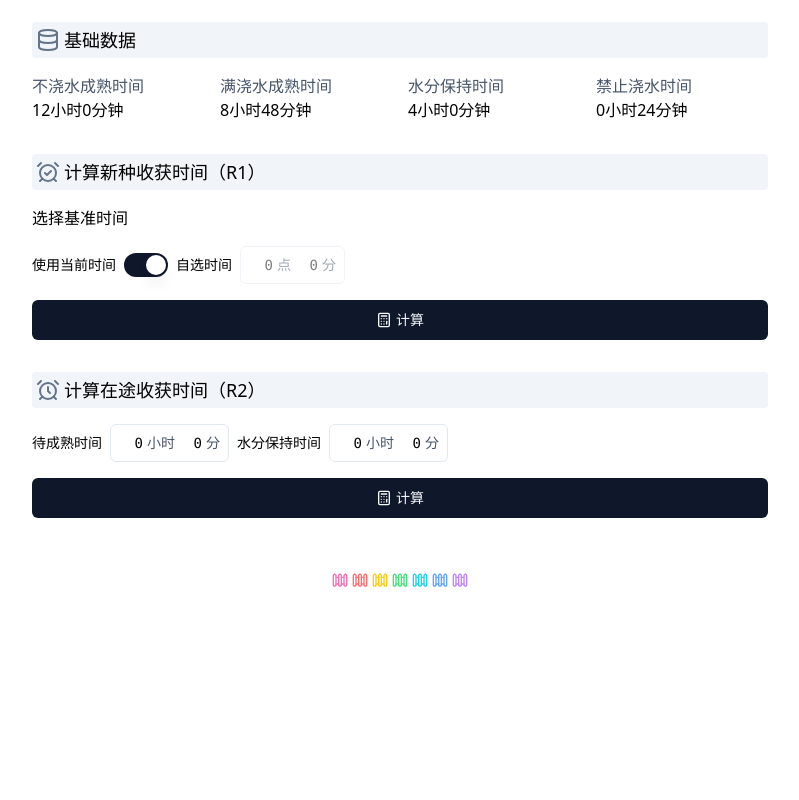
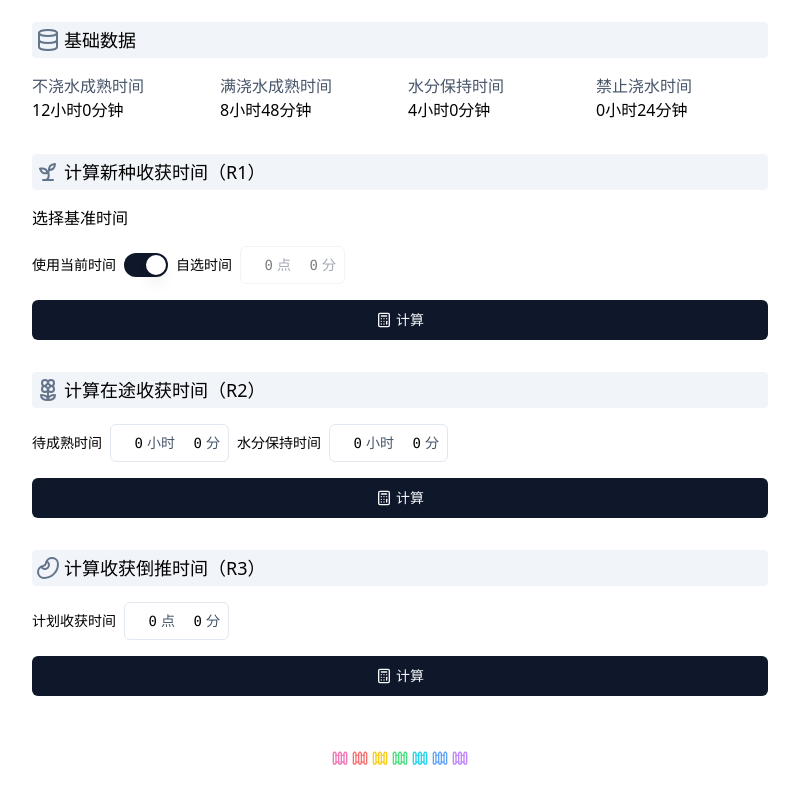
Before and after one commit to anson0370/ymzc-calculator, a Next.js app: page / in a window 1280 px wide. Shown: the part 339-1139 px from the top of the page, without its empty margins (240-1039 px from the left). Before the commit the page ends 961 px from the top, so only its background shows below. Built offline with nearby package versions, Linux system fonts and the light colour scheme.

Commit message:
add plan harvest time reverse calc

```diff
--- a/app/page.tsx
+++ b/app/page.tsx
@@ -1,6 +1,6 @@
 'use client';
 
-import { DataCeil, R1Data, R2Data } from "@/components/data-comps";
+import { DataCeil, R1Data, R2Data, R3Data } from "@/components/data-comps";
 import { ConfirmHolder } from "@/components/dialog";
 import { Button } from "@/components/shadcn/ui/button";
 import { Drawer, DrawerContent, DrawerFooter, DrawerHeader, DrawerTitle } from "@/components/shadcn/ui/drawer";
@@ -14,11 +14,11 @@ import TimeInput from "@/components/time-input";
 import { calcWaterList, calcRealHarvestTime } from "@/lib/calc";
 import { vegetables } from "@/lib/data";
 import useHistory from "@/lib/history";
-import { formatDate, minutesToTimeString } from "@/lib/tools";
+import { formatDate, formatDateToHHmm, minutesToTimeString } from "@/lib/tools";
 import { ClacHistoryItem, ClacResult1, ClacResult2, Vegetable } from "@/lib/types";
 import { useLocalStorage } from "@mantine/hooks";
 import { SelectValue } from "@radix-ui/react-select";
-import { AccessibilityIcon, AlarmClockCheckIcon, AlarmClockIcon, CalculatorIcon, CarrotIcon, DatabaseIcon, FenceIcon, FileClockIcon, GlassWaterIcon, HelpCircleIcon, NotebookPenIcon } from "lucide-react";
+import { AccessibilityIcon, BeanIcon, CalculatorIcon, CarrotIcon, DatabaseIcon, FenceIcon, FileClockIcon, Flower2Icon, GlassWaterIcon, HelpCircleIcon, NotebookPenIcon, SproutIcon } from "lucide-react";
 import { useEffect, useMemo, useState } from "react";
 
 function CommentDrawer({
@@ -101,8 +101,11 @@ export default function Home() {
 
   const [toHarvestDuration, setToHarvestDuration] = useState<number>(0);
   const [waterKeepDuration, setWaterKeepDuration] = useState<number>(0);
+  const [goingToharvestTimeResult, setGoingToHarvestTimeResult] = useState<ClacResult2 | null>(null);
 
-  const [goingToharvestTimeResult, setGoingToHarvestTimeResult] = useState<ClacResult2 | null>(null);
+  const [planHarvestTime, setPlanHarvestTime] = useState<{ hour: number, minute: number }>({ hour: 0, minute: 0 });
+  const [planHarvestTimeResult, setPlanHarvestTimeResult] = useState<ClacResult1 | null>(null);
+
 
   const { histories, addHistory, addComment } = useHistory();
   const [commentDrawerOpen, setCommentDrawerOpen] = useState<boolean>(false);
@@ -215,6 +218,47 @@ export default function Home() {
     addHistory(history);
   };
 
+  const calculatePlanHarvestTime = () => {
+    const baseDate = new Date();
+    baseDate.setHours(planHarvestTime.hour);
+    baseDate.setMinutes(planHarvestTime.minute);
+    const fullWaterTime = new Date(baseDate);
+    fullWaterTime.setMinutes(fullWaterTime.getMinutes() - calculatedTime.realHarvestTime);
+
+    const oneWaterTime = new Date(baseDate);
+    oneWaterTime.setMinutes(oneWaterTime.getMinutes() - (selectedVegetable.harvestTime - Math.round(calculatedTime.waterKeepTime * 0.25)));
+
+    const twoWaterTime = new Date(oneWaterTime);
+    twoWaterTime.setMinutes(twoWaterTime.getMinutes() + Math.round(calculatedTime.waterKeepTime * 0.25));
+
+    const lastWaterTime = new Date(baseDate);
+    lastWaterTime.setMinutes(lastWaterTime.getMinutes() - Math.round(calculatedTime.waterKeepTime * 0.1));
+
+    const waterList = calcWaterList(calculatedTime.realHarvestTime, 0, calculatedTime.waterKeepTime);
+    const waterTimes = waterList.map((time) => {
+      const date = new Date(baseDate);
+      date.setMinutes(date.getMinutes() - time);
+      return date;
+    }).reverse();
+
+    const result: ClacResult1 = {
+      fullWaterTime,
+      oneWaterTime,
+      twoWaterTime,
+      lastWaterTime,
+      waterTimes,
+    };
+    setPlanHarvestTimeResult(result);
+
+    const history: ClacHistoryItem = {
+      type: 'R3',
+      result,
+      baseTime: baseDate,
+      vegetable: selectedVegetable.name,
+    };
+    addHistory(history);
+  };
+
   return (
     <main className="flex w-full min-h-screen flex-col items-center">
       <div className="flex flex-col items-stretch gap-y-4 w-full max-w-3xl p-4">
@@ -298,7 +342,7 @@ export default function Home() {
           </DataCeil>
         </div>
         <h2 className="flex items-center text-lg p-1 rounded bg-slate-100 mt-4">
-          <AlarmClockCheckIcon className="mr-1 w-6 h-6 text-slate-500" />
+          <SproutIcon className="mr-1 w-6 h-6 text-slate-500" />
           <span>计算新种收获时间（R1）</span>
         </h2>
         <div>选择基准时间</div>
@@ -320,7 +364,7 @@ export default function Home() {
           <R1Data result={harvestTimeResult} />
         )}
         <h2 className="flex items-center text-lg p-1 rounded bg-slate-100 mt-4">
-          <AlarmClockIcon className="mr-1 w-6 h-6 text-slate-500" />
+          <Flower2Icon className="mr-1 w-6 h-6 text-slate-500" />
           <span>计算在途收获时间（R2）</span>
         </h2>
         <div className="flex flex-col items-start gap-y-2 sm:flex-row sm:items-center sm:gap-x-2">
@@ -340,6 +384,23 @@ export default function Home() {
         {goingToharvestTimeResult && (
           <R2Data result={goingToharvestTimeResult} />
         )}
+        <h2 className="flex items-center text-lg p-1 rounded bg-slate-100 mt-4">
+          <BeanIcon className="mr-1 w-6 h-6 text-slate-500" />
+          <span>计算收获倒推时间（R3）</span>
+        </h2>
+        <div className="flex flex-col items-start gap-y-2 sm:flex-row sm:items-center sm:gap-x-2">
+          <div className="flex items-center gap-x-2">
+            <Label>计划收获时间</Label>
+            <TimeInput mode="time" onTimeChange={setPlanHarvestTime} />
+          </div>
+        </div>
+        <Button onClick={calculatePlanHarvestTime}>
+          <CalculatorIcon className='w-4 h-4 mr-1' />
+          <span>计算</span>
+        </Button>
+        {planHarvestTimeResult && (
+          <R3Data result={planHarvestTimeResult} />
+        )}
         {histories.length > 0 && (
           <>
             <CommentDrawer
@@ -355,18 +416,58 @@ export default function Home() {
             {histories.map((history, i) => {
               return (
                 <div key={history.baseTime.toString()} className="flex flex-col items-stretch gap-y-2 pb-2 border-b">
-                  <h3>{`${history.vegetable}(${history.type}@${formatDate(history.baseTime)})`}</h3>
+                  {function() {
+                    switch (history.type) {
+                      case 'R1':
+                        return (
+                          <>
+                            <h3 className="font-medium flex items-center">
+                              <SproutIcon className="w-5 h-5 text-slate-500" />
+                              <span>{`新种收获计算: ${history.vegetable}`}</span>
+                            </h3>
+                            <span className="-mt-2">{`种下时间: ${formatDate(history.baseTime)}`}</span>
+                          </>
+                        );
+                      case 'R2':
+                        return (
+                          <>
+                            <h3 className="font-medium flex items-center">
+                              <Flower2Icon className="w-5 h-5 text-slate-500" />
+                              <span>{`在途收获计算: ${history.vegetable}`}</span>
+                            </h3>
+                            <span className="-mt-2">{`计算时间: ${formatDate(history.baseTime)}`}</span>
+                          </>
+                        );
+                      case 'R3':
+                        return (
+                          <>
+                            <h3 className="font-medium flex items-center">
+                              <BeanIcon className="w-5 h-5 text-slate-500" />
+                              <span>{`收获倒推计算: ${history.vegetable}`}</span>
+                            </h3>
+                            <span className="-mt-2">{`计划收获时间: ${formatDateToHHmm(history.baseTime)}`}</span>
+                          </>
+                        );
+                      default:
+                        return null;
+                    }
+                  }()}
                   <Comment index={i} comment={history.comment} onCommentClick={openCommentDrawer} />
                   {function() {
-                    if (history.type === 'R1') {
+                    switch (history.type) {
+                      case 'R1':
                         return (
                           <R1Data result={history.result} />
                         );
-                    } else if (history.type === 'R2') {
+                      case 'R2':
                         return (
                           <R2Data result={history.result} />
                         );
-                    } else {
+                      case 'R3':
+                        return (
+                          <R3Data result={history.result} />
+                        );
+                      default:
                         return null;
                     }
                   }()}
--- a/components/timer-trigger.tsx
+++ b/components/timer-trigger.tsx
@@ -4,7 +4,7 @@ import { formatDate, formatDateToHHmm } from "@/lib/tools";
 import { useConfirm } from "./dialog";
 import { Input } from "./shadcn/ui/input";
 
-export default function TimerTrigger({ toTime }: { toTime: Date | string }) {
+export default function TimerTrigger({ toTime, noDay }: { toTime: Date | string, noDay?: boolean }) {
   const { confirm } = useConfirm();
 
   const time = new Date(toTime);
@@ -17,12 +17,12 @@ export default function TimerTrigger({ toTime }: { toTime: Date | string }) {
 
     const alarmTime = new Date(toTime);
     alarmTime.setMinutes(alarmTime.getMinutes() - 1);
-    const timeStr = formatDateToHHmm(alarmTime);
+    const alertTimeStr = formatDateToHHmm(alarmTime);
 
     confirm({
       title: '设置闹钟',
       body: (<div>
-        <p>将设置时间为 <strong>{timeStr}</strong> 的闹钟</p>
+        <p>将设置时间为 <strong>{alertTimeStr}</strong> 的闹钟</p>
         <div className="flex items-center mt-2">
           <span className="shrink-0">闹钟名：</span>
           <Input id="alarm-name" defaultValue='浇水收菜' />
@@ -32,14 +32,14 @@ export default function TimerTrigger({ toTime }: { toTime: Date | string }) {
       cancelText: '取消',
       onConfirm: () => {
         const alarmName = (document.getElementById('alarm-name') as HTMLInputElement).value;
-        window.open(`shortcuts://run-shortcut?name=种菜闹钟&input=${encodeURIComponent(JSON.stringify({ time: timeStr, name: alarmName }))}`);
+        window.open(`shortcuts://run-shortcut?name=种菜闹钟&input=${encodeURIComponent(JSON.stringify({ time: alertTimeStr, name: alarmName }))}`);
       },
     });
   }
 
   return (
     <a href="#" onClick={(e) => { e.preventDefault(); onTimeClick(); }} className="hover:underline">
-      {formatDate(toTime)}
+      {noDay ? formatDateToHHmm(toTime) : formatDate(toTime)}
     </a>
   )
 }
--- a/lib/types.ts
+++ b/lib/types.ts
@@ -33,6 +33,9 @@ export type ClacHistoryItem = ({
 } | {
   type: 'R2',
   result: ClacResult2,
+} | {
+  type: 'R3',
+  result: ClacResult1,
 }) & {
   vegetable: string;
   baseTime: Date;
--- a/package.json
+++ b/package.json
@@ -22,7 +22,7 @@
     "clsx": "^2.1.1",
     "date-fns": "^3.6.0",
     "lucide-react": "^0.378.0",
-    "next": "14.2.3",
+    "next": "14.2.18",
     "react": "^18",
     "react-dom": "^18",
     "tailwind-merge": "^2.3.0",
@@ -34,7 +34,7 @@
     "@types/react": "^18",
     "@types/react-dom": "^18",
     "eslint": "^8",
-    "eslint-config-next": "14.2.3",
+    "eslint-config-next": "14.2.18",
     "postcss": "^8",
     "tailwindcss": "^3.4.1",
     "typescript": "^5"
```
Also changed, not shown: components/data-comps.tsx (+32 -2 lines), 1 other file (tests, documents, lock files or other folders). Lines whose indentation alone changed are shown as unchanged.
